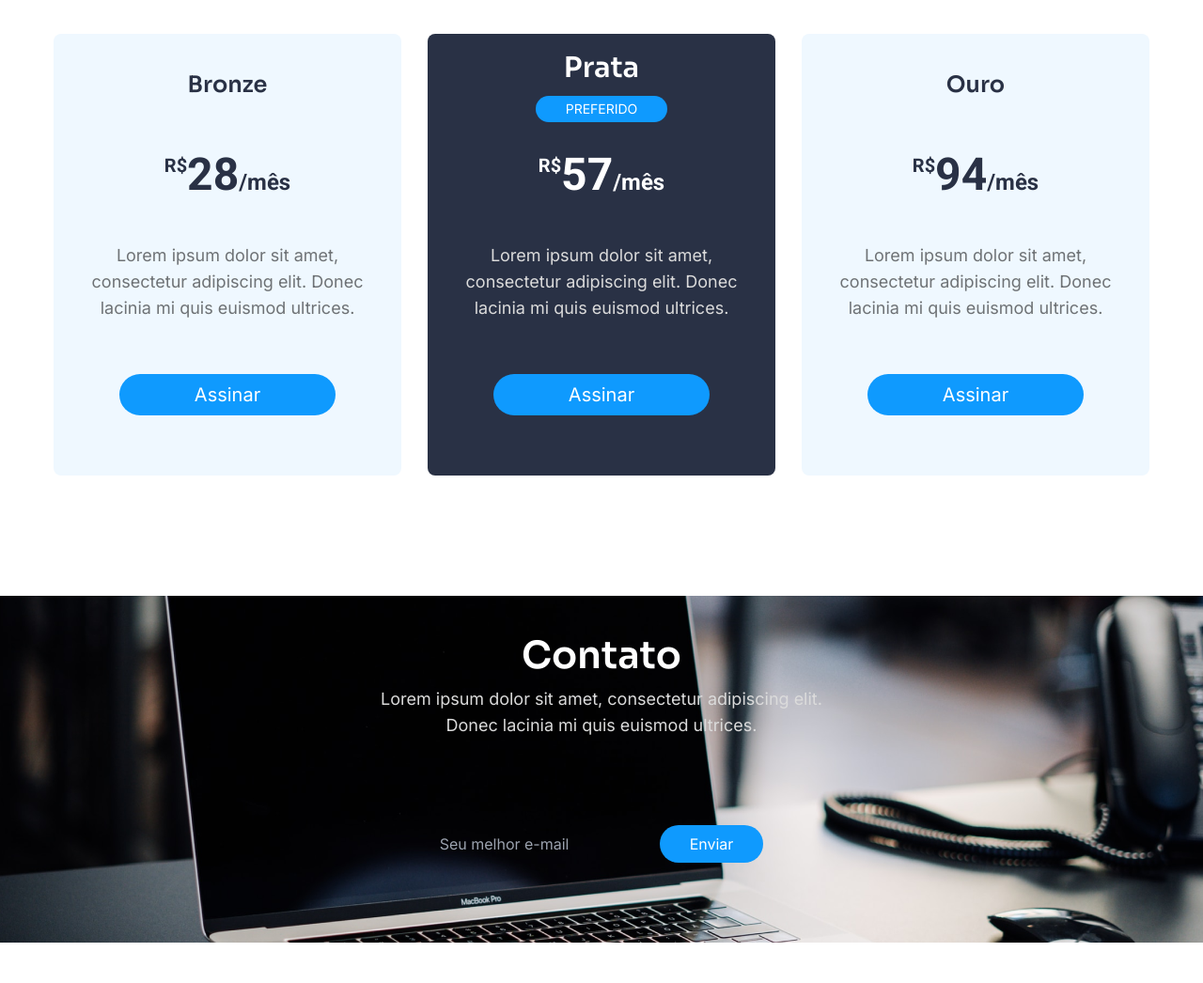
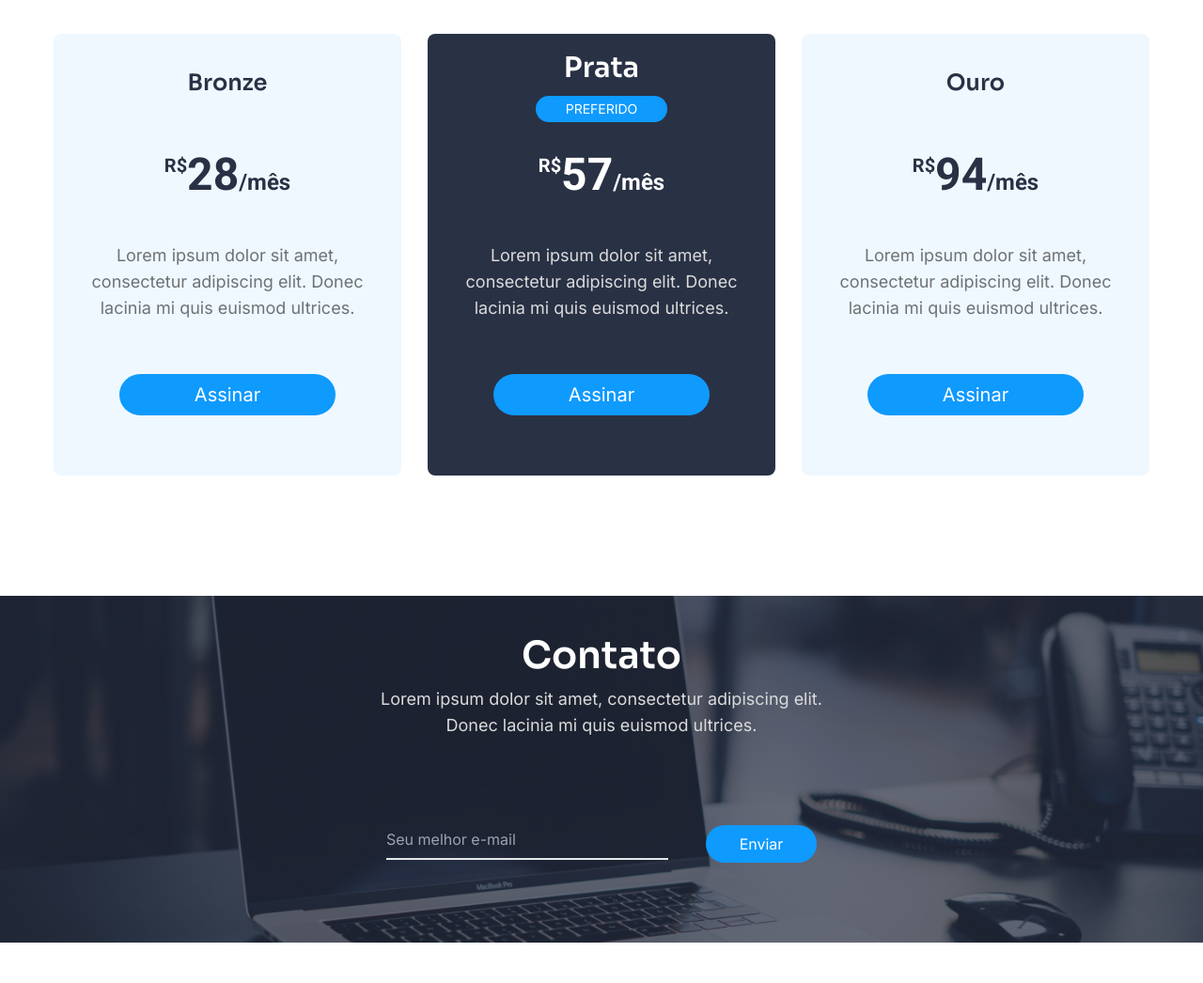
Before and after one commit to paulo-tavaresx/codelandia-desafio19, a Next.js app: page / in a window 1280 px wide. Shown: the part 1808-2854 px from the top of the page at 94% size. Before the commit the page ends 2811 px from the top, so only its background shows below. Built offline with nearby package versions, Linux system fonts and the light colour scheme.

Commit message:
create contact section

```diff
--- a/src/app/page.tsx
+++ b/src/app/page.tsx
@@ -1,4 +1,5 @@
 import ContactUs from '@/components/ContactUs'
+import Footer from '@/components/Footer'
 import HomeSections from '@/components/Home'
 import UsApps from '@/components/UsApps'
 import UsPlans from '@/components/UsPlans'
@@ -12,6 +13,7 @@ export default function Home() {
       <UsApps />
       <UsPlans />
       <ContactUs />
+      <Footer />
     </main>
   )
 }
--- a/src/components/ContactUs.tsx
+++ b/src/components/ContactUs.tsx
@@ -1,11 +1,13 @@
 import { Sora } from 'next/font/google'
 
 type Props = {}
+
 const sora = Sora({ weight: ['600', '700'], subsets: ['latin'] })
+
 export default function ContactUs({}: Props) {
   return (
-    <section className="bg-hero-contact bg-center py-8 md:pt-12 md:pb-[5.3125rem] flex items-center justify-center">
-      <div className="flex flex-col gap-6 md:gap-[5.75rem]">
+    <section className="relative before:bg-hero-contact before:bg-no-repeat before:absolute before:left-0 before:top-0 before:bg-center before:w-full before:h-full lg:before:bg-full after:w-full after:h-full after:left-0 after:top-0  after:absolute after:bg-opacity-70 after:bg-[#293145]  py-8 md:pt-12 md:pb-[5.3125rem] flex items-center justify-center w-full">
+      <div className="flex flex-col gap-6 md:gap-[5.75rem] z-10">
         <div>
           <h2
             className={`${sora.className} mb-4 md:text-[2.5rem] text-white text-2xl font-semibold text-center`}
@@ -17,15 +19,18 @@ export default function ContactUs({}: Props) {
             lacinia mi quis euismod ultrices.
           </p>
         </div>
-        <form action="/" className="flex  justify-center items-center">
+        <form
+          action="/"
+          className="flex flex-col md:flex-row justify-center items-center gap-10 px-6"
+        >
           <input
             type="text"
-            className="bg-transparent border-opacity-0  text-white outline-none border-b-white"
+            className="bg-transparent w-[19.5rem] md:w-[18.75rem] text-white outline-none border-b-2 pb-2"
             placeholder="Seu melhor e-mail"
           />
           <button
             type="submit"
-            className="bg-[#0F9AFE] text-white px-8 py-2 rounded-full"
+            className="bg-[#0F9AFE] text-white md:w-[7.375rem] w-[19.5rem] flex justify-center py-2 rounded-full"
           >
             Enviar
           </button>
--- a/src/components/UsApps.tsx
+++ b/src/components/UsApps.tsx
@@ -2,7 +2,7 @@ import { Sora } from 'next/font/google'
 import Image from 'next/image'
 
 type Props = {}
-const sora = Sora({ weight: '600', subsets: ['latin'] })
+const sora = Sora({ weight: ['400', '600'], subsets: ['latin'] })
 
 export default function UsApps({}: Props) {
   return (
--- a/src/components/UsPlans.tsx
+++ b/src/components/UsPlans.tsx
@@ -26,7 +26,7 @@ export default function UsPlans({}: Props) {
         <li className="pb-7 lg:pb-16 even:bg-[#293145] bg-[#EFF8FF] group text-[#293145] even:text-white w-[19.5rem] lg:w-[23.125rem] h-[25rem] lg:h-[29.375rem] rounded-lg justify-end flex flex-col items-center">
           <span className="flex flex-col gap-3 items-center mb-8 group-even:mb-6 lg:group-even:mb-8 lg:mb-14">
             <h3
-              className={`${sora.className} lg:group-even:text-3xl text-2xl font-semibold`}
+              className={`${sora.className} lg:group-even:text-3xl text-2xl leading-normal font-semibold`}
             >
               Bronze
             </h3>
@@ -36,7 +36,7 @@ export default function UsPlans({}: Props) {
             <strong className="text-5xl">28</strong>
             <span className="text-2xl self-end">/mês</span>
           </h4>
-          <p className="text-[#6E7275] group-even:text-[#DBDBDB] text-center w-64 lg:w-[18.75rem] lg:text-lg text-base mb-12 lg:mb-14">
+          <p className="text-[#6E7275] group-even:text-[#DBDBDB] text-center w-72 lg:w-[18.75rem] lg:text-lg text-base mb-12 lg:mb-14">
             Lorem ipsum dolor sit amet, consectetur adipiscing elit. Donec
             lacinia mi quis euismod ultrices.
           </p>
@@ -50,7 +50,7 @@ export default function UsPlans({}: Props) {
         <li className="pb-7 lg:pb-16 even:bg-[#293145] bg-[#EFF8FF] group text-[#293145] even:text-white w-[19.5rem] lg:w-[23.125rem] h-[25rem] lg:h-[29.375rem] rounded-lg justify-end flex flex-col items-center">
           <span className="flex flex-col gap-3 items-center mb-8 group-even:mb-6 lg:group-even:mb-8 lg:mb-14">
             <h3
-              className={`${sora.className} lg:group-even:text-3xl text-2xl font-semibold`}
+              className={`${sora.className} lg:group-even:text-3xl text-2xl  leading-normal font-semibold`}
             >
               Prata
             </h3>
@@ -63,7 +63,7 @@ export default function UsPlans({}: Props) {
             <strong className="text-5xl">57</strong>
             <span className="text-2xl self-end">/mês</span>
           </h4>
-          <p className="text-[#6E7275] group-even:text-[#DBDBDB] text-center w-64 lg:w-[18.75rem] lg:text-lg text-base mb-12 lg:mb-14">
+          <p className="text-[#6E7275] group-even:text-[#DBDBDB] text-center w-72 lg:w-[18.75rem] lg:text-lg text-base mb-12 lg:mb-14">
             Lorem ipsum dolor sit amet, consectetur adipiscing elit. Donec
             lacinia mi quis euismod ultrices.
           </p>
@@ -77,7 +77,7 @@ export default function UsPlans({}: Props) {
         <li className="pb-7 lg:pb-16 even:bg-[#293145] bg-[#EFF8FF] group text-[#293145] even:text-white w-[19.5rem] lg:w-[23.125rem] h-[25rem] lg:h-[29.375rem] rounded-lg justify-end flex flex-col items-center ">
           <span className="flex flex-col gap-3 items-center mb-8 group-even:mb-6 lg:group-even:mb-8 lg:mb-14">
             <h3
-              className={`${sora.className} lg:group-even:text-3xl text-2xl font-semibold `}
+              className={`${sora.className} lg:group-even:text-3xl text-2xl  leading-normal font-semibold `}
             >
               Ouro
             </h3>
@@ -88,7 +88,7 @@ export default function UsPlans({}: Props) {
             <strong className="text-5xl">94</strong>
             <span className="text-2xl self-end">/mês</span>
           </h4>
-          <p className="text-[#6E7275] group-even:text-[#DBDBDB] text-center w-64 lg:w-[18.75rem] lg:text-lg text-base mb-12 lg:mb-14">
+          <p className="text-[#6E7275] group-even:text-[#DBDBDB] text-center w-72 lg:w-[18.75rem] lg:text-lg text-base mb-12 lg:mb-14">
             Lorem ipsum dolor sit amet, consectetur adipiscing elit. Donec
             lacinia mi quis euismod ultrices.
           </p>
--- a/tailwind.config.ts
+++ b/tailwind.config.ts
@@ -14,6 +14,9 @@ const config: Config = {
           'conic-gradient(from 180deg at 50% 50%, var(--tw-gradient-stops))',
         'hero-contact': "url('/computer.png')",
       },
+      backgroundSize: {
+        full: '100% auto',
+      },
     },
   },
   plugins: [],
```
